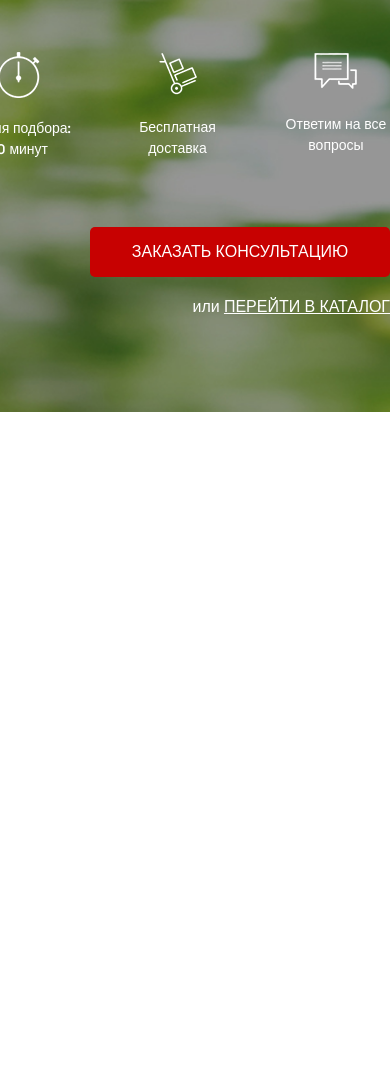
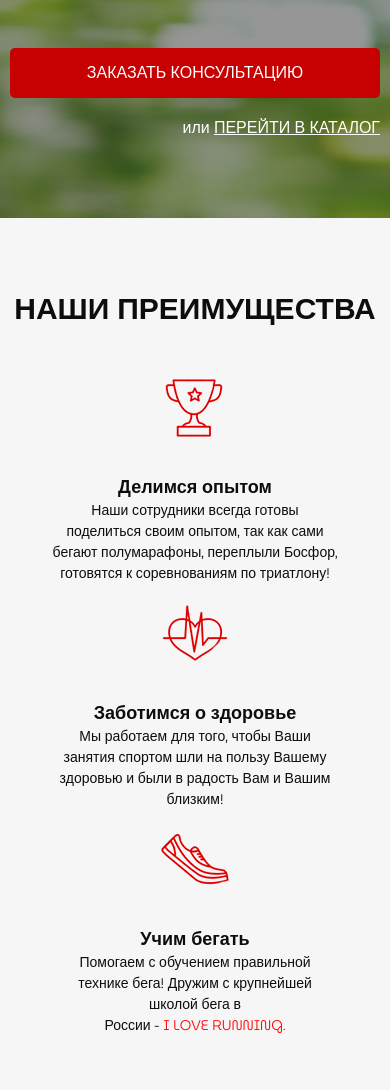
Before and after one commit to vadymUk/project3, a website: page app/index.html in a window 390 px wide. Shown: the part 432-1522 px from the top of the page. Before the commit the page ends 844 px from the top, so only its background shows below. Drawn offline with Linux system fonts and the light colour scheme.

Commit message:
write advantages

```diff
--- a/app/index.html
+++ b/app/index.html
@@ -43,6 +43,29 @@
       </div>
     </div>
   </div>
+  <section class="advantages">
+    <div class="container">
+      <h2 class="advantages__header">НАШИ ПРЕИМУЩЕСТВА</h2>
+      <div class="advantages__wrapper">
+        <div class="advantages__item">
+          <img src="images/cup.png" alt="img" class="advantages__icon">
+          <div class="advantages__content">Делимся опытом</div>
+          <p class="advantages__text">Наши сотрудники всегда готовы поделиться своим опытом, так как сами бегают полумарафоны, переплыли Босфор, готовятся к
+          соревнованиям по триатлону!</p>
+        </div>
+        <div class="advantages__item">
+          <img src="images/heart.png" alt="img" class="advantages__icon">
+          <div class="advantages__content">Заботимся о здоровье</div>
+          <p class="advantages__text">Мы работаем для того, чтобы Ваши занятия спортом шли на пользу Вашему здоровью и были в радость Вам и Вашим близким!</p>
+        </div>
+        <div class="advantages__item">
+          <img src="images/shoe.png" alt="img" class="advantages__icon">
+          <div class="advantages__content">Учим бегать</div>
+          <p class="advantages__text">Помогаем с обучением правильной технике бега! Дружим с крупнейшей школой бега в <br> России - <span>I LOVE RUNNING.</span> </p>
+        </div>
+      </div>
+    </div>
+  </section>
   <script src="js/main.min.js"></script>
 </body>
 
--- a/app/scss/_global.scss
+++ b/app/scss/_global.scss
@@ -20,4 +20,5 @@ body {
 .container{
   max-width: 950px;
   margin: 0 auto;
+  padding: 0 10px;
 }
--- /dev/null
+++ b/app/scss/_media.scss
@@ -0,0 +1,62 @@
+@media(max-width: 770px) {
+  .header {
+    flex-wrap: wrap;
+    justify-content: center;
+    &__official {
+      margin-top: 15px;
+      padding-left: 10px;
+    }
+    &__contacts {
+      margin-top: 15px;
+      padding-left: 10px;
+    }
+  }
+  .promo {
+    &__header {
+      font-size: 35px;
+      margin: auto;
+    }
+    &__subheader {
+      font-size: 17px;
+      margin: 10px auto;
+    }
+    &__icons {
+      width: 100%;
+      margin: 15px auto;
+    }
+  }
+  .advantages {
+    &__wrapper {
+      flex-direction: column;
+      padding-top: 23px;
+    }
+    &__item {
+      margin-top: 15px;
+    }
+    &__text {
+      margin: auto;
+    }
+  }
+}
+
+@media(max-width: 480px) {
+  .promo {
+    padding: 12px 0 0px 0;
+    &__wrapper {
+      margin-top: 60px;
+    }
+    &__header {
+      font-size: 22px;
+    }
+    &__subheader {
+      font-size: 13px;
+    }
+    &__icon {
+      font-size: 10px;
+    }
+  }
+  .button_main {
+    width: 100%;
+    margin-top: 41px;
+  }
+}
--- a/app/scss/style.scss
+++ b/app/scss/style.scss
@@ -107,3 +107,43 @@
     font-size: 16px;
   }
 }
+.advantages {
+  padding: 73px 0 65px 0;
+  min-height: 473px;
+  background-color:#F6F6F6;
+  &__header {
+    text-align: center;
+    font-weight: 700;
+    font-size: 30px;
+    color: #0D0D0D;
+  }
+  &__wrapper {
+    display: flex;
+    justify-content: space-between;
+    padding-top: 60px;
+  }
+  &__item {
+    text-align: center;
+  }
+  &__content {
+    margin-top: 35px;
+    font-weight: 700;
+    font-size: 18px;
+    color: #0D0D0D;
+  }
+  &__text {
+    max-width: 285px;
+    margin-top: 20px;
+    font-weight: 300;
+    font-size: 14px;
+    color: #0D0D0D;
+    span {
+      color: #FF0000;
+    }
+  }
+}
+
+
+
+
+@import 'media';
```
Also changed, not shown: app/css/style.min.css, app/images/cup.png (added), app/images/heart.png (added), app/images/shoe.png (added), 1 other file.
